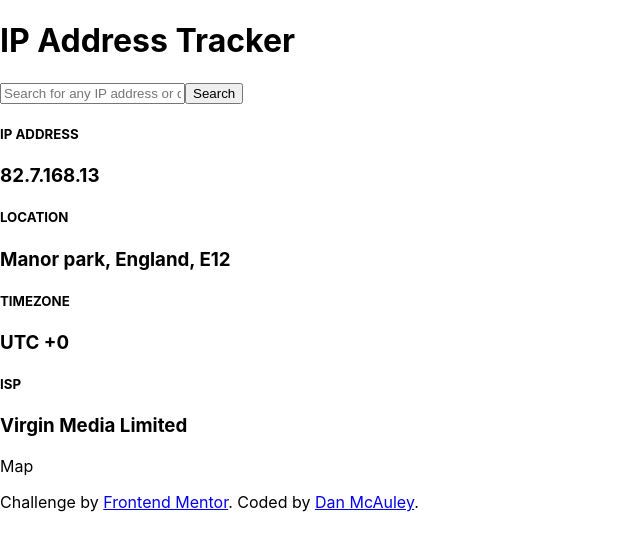
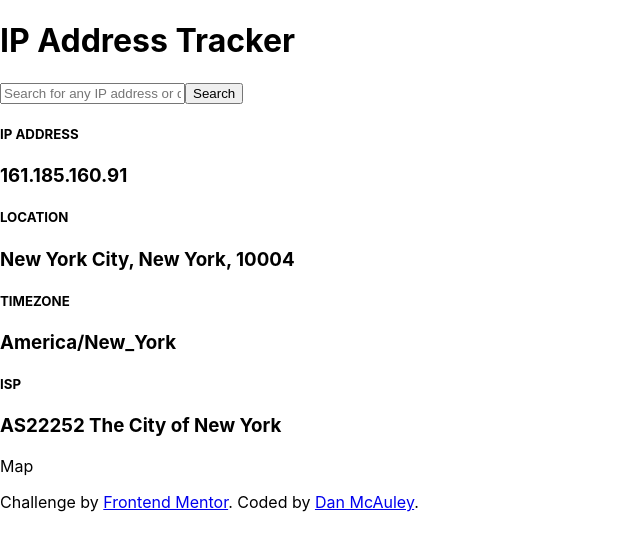
Before and after one commit to dan-mca/ip-address-tracker, a React (Create React App) app: page / in a window 1280 px wide. Shown: the top 550 px of the page, without its empty margins (0-640 px from the left). Built offline with nearby package versions, Linux system fonts and the light colour scheme.

Commit message:
Added IP service

```diff
--- a/src/components/InfoContainer.jsx
+++ b/src/components/InfoContainer.jsx
@@ -1,13 +1,14 @@
 import React from "react";
 import InfoItem from "./InfoItem";
+import { ipData } from "../ipdata";
 
 const InfoContainer = () => {
   return (
     <div>
-      <InfoItem title="ip address" value="82.7.168.13" />
-      <InfoItem title="location" value="Manor park, England, E12" />
-      <InfoItem title="timezone" value="UTC +0" />
-      <InfoItem title="isp" value="Virgin Media Limited" />
+      <InfoItem title="ip address" value={ipData.ip} />
+      <InfoItem title="location" value={`${ipData.city}, ${ipData.region}, ${ipData.postal}`} />
+      <InfoItem title="timezone" value={ipData.timezone} />
+      <InfoItem title="isp" value={ipData.org} />
     </div>
   );
 };
--- /dev/null
+++ b/src/ipdata.js
@@ -0,0 +1,12 @@
+export const ipData =
+  {
+    "ip": "161.185.160.91",
+    "city": "New York City",
+    "region": "New York",
+    "country": "US",
+    "loc": "40.7143,-74.0060",
+    "org": "AS22252 The City of New York",
+    "postal": "10004",
+    "timezone": "America/New_York",
+    "readme": "https://ipinfo.io/missingauth"
+    }
--- /dev/null
+++ b/src/services/ip.service.js
@@ -0,0 +1,17 @@
+// "https://ipinfo.io/161.185.160.93/geo"
+// "https://ipinfo.io/82.7.168.13\?token=b3433d99aacf4a"
+
+export const getIpInfo = async (ipAddress) => {
+  const API_URL = "https://ipinfo.io/";
+  const API_TOKEN = "\?token=b3433d99aacf4a"
+  try {
+    let response = await fetch(API_URL + ipAddress + API_TOKEN)
+    if(!response.ok) {
+      throw new Error(`HTTP error! status: ${response.status}`);
+    }
+    let data = await response.json();
+    return data;
+  } catch (error) {
+    console.log(error)
+  }
+}
```
Also changed, not shown: src/App.js (+11 -0 lines).
